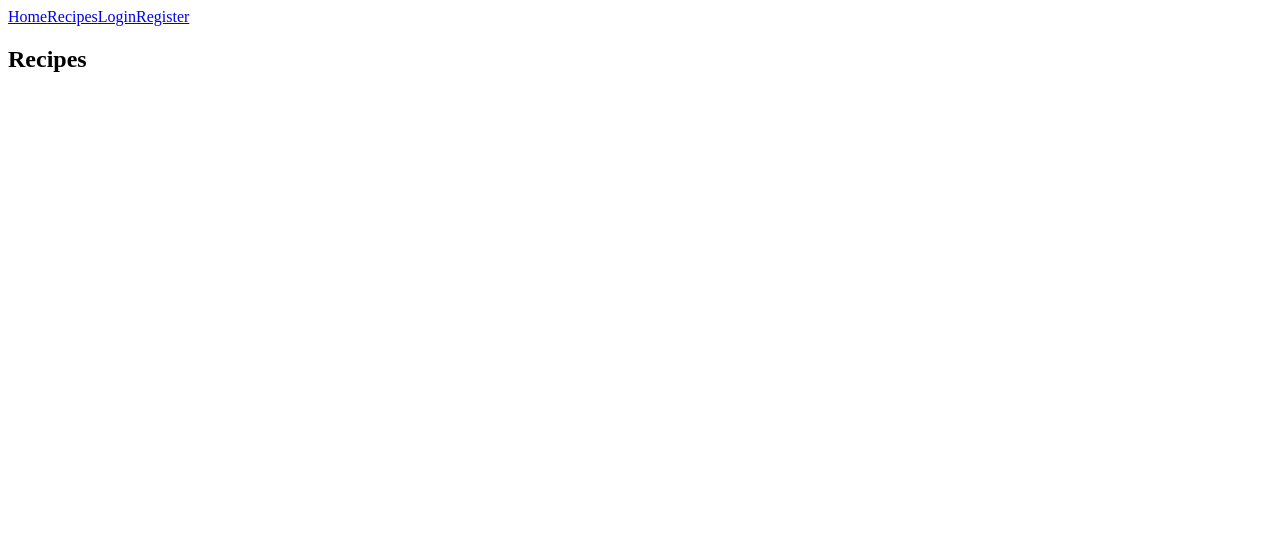
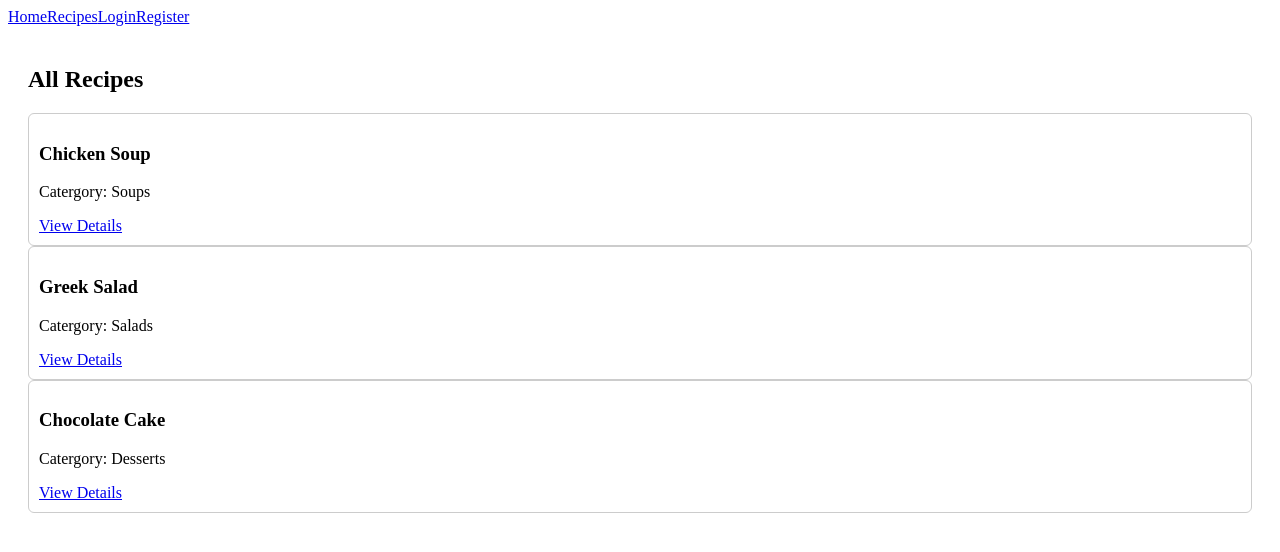
Before and after one commit to StoyanovaTanya/recipes-app, a React (Vite) app: page /recipes in a window 1280 px wide. Shown: the top 552 px of the page. Built offline with nearby package versions, Linux system fonts and the light colour scheme.

Commit message:
Add Details page with dynamic route parameter

```diff
--- a/src/components/Details/Details.jsx
+++ b/src/components/Details/Details.jsx
@@ -1,3 +1,19 @@
+import { useParams } from "react-router";
+
 export default function Details() {
-  return <h2>Recipe Details</h2>;
+  const { id} = useParams();
+
+  return (
+    <section style={{ padding: "20px"}}>
+      <h2>Recipe Details</h2>
+      <p>View recipe with ID: {id}</p>
+
+      <div style={{ marginTop: "20px"}}>
+        <h3>Recipe Title</h3>
+        <p>Description: Recipe description will be loaded here later.</p>
+        <p>Ingredients: ...</p>
+        <p>Steps: ...</p>
+      </div>
+    </section>
+  );
 }
--- a/src/components/Home/Home.jsx
+++ b/src/components/Home/Home.jsx
@@ -1,3 +1,19 @@
 export default function Home() {
-    return <h2>Home Page</h2>;
+    return (
+        <section style={{ padding: "20"}}>
+            <h1>Welcome to the Recipes App</h1>
+            <p>
+                Browse delicious recipes, see details, create your own and share them with the word.
+            </p>
+            <p>
+                Use the navigation bar to explore the app:
+            </p>
+
+            <ul>
+                <li>View all recipes</li>
+                <li>Create your own recipe</li>
+                <li>Register or Login to access full functionality</li>
+            </ul>
+        </section>
+    );
 }
--- /dev/null
+++ b/src/components/Recipes/RecipeCard.jsx
@@ -0,0 +1,20 @@
+import { Link } from "react-router";
+
+export default function RecipeCard({ recipe}) {
+    return (
+        <article
+            style={{
+                border: "1px solid #ccc",
+                padding: "10px",
+                borderRadius: "6px",
+                marginBottom: "10"
+            }}
+        >
+            <h3>{recipe.title}</h3>
+            <p>Catergory: {recipe.category}</p>
+
+            {/* Линк към детайлите */}
+            <Link to={`/recipes/${recipe.id}`}>View Details</Link>
+        </article>
+    );
+}
--- a/src/components/Recipes/Recipes.jsx
+++ b/src/components/Recipes/Recipes.jsx
@@ -1,3 +1,19 @@
+import RecipeCard from "./RecipeCard";
+
+const sampleRecipes = [
+  { id: 1, title: "Chicken Soup", category: "Soups"},
+  { id: 2, title: "Greek Salad", category: "Salads" },
+  { id: 3, title: "Chocolate Cake", category: "Desserts"},
+];
+
 export default function Recipes() {
-  return <h2>Recipes</h2>;
+  return (
+    <section style={{ padding: "20px"}}>
+      <h2>All Recipes</h2>
+
+      {sampleRecipes.map(recipe => (
+        <RecipeCard key={recipe.id} recipe={recipe} />
+      ))}
+    </section>
+  );
 }
```
Also changed, not shown: src/App.jsx (+9 -9 lines), src/layout/MainLayout.jsx (+5 -5 lines), src/main.jsx (+4 -4 lines).
